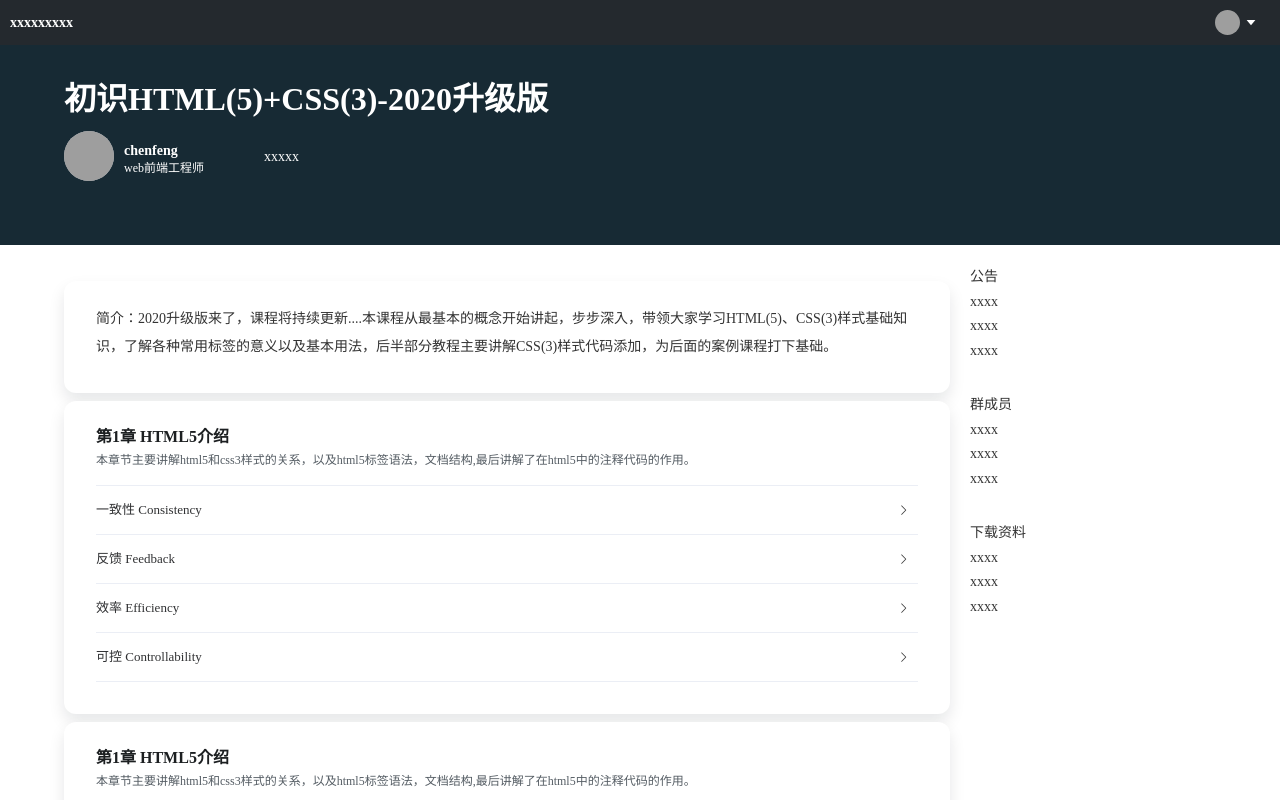
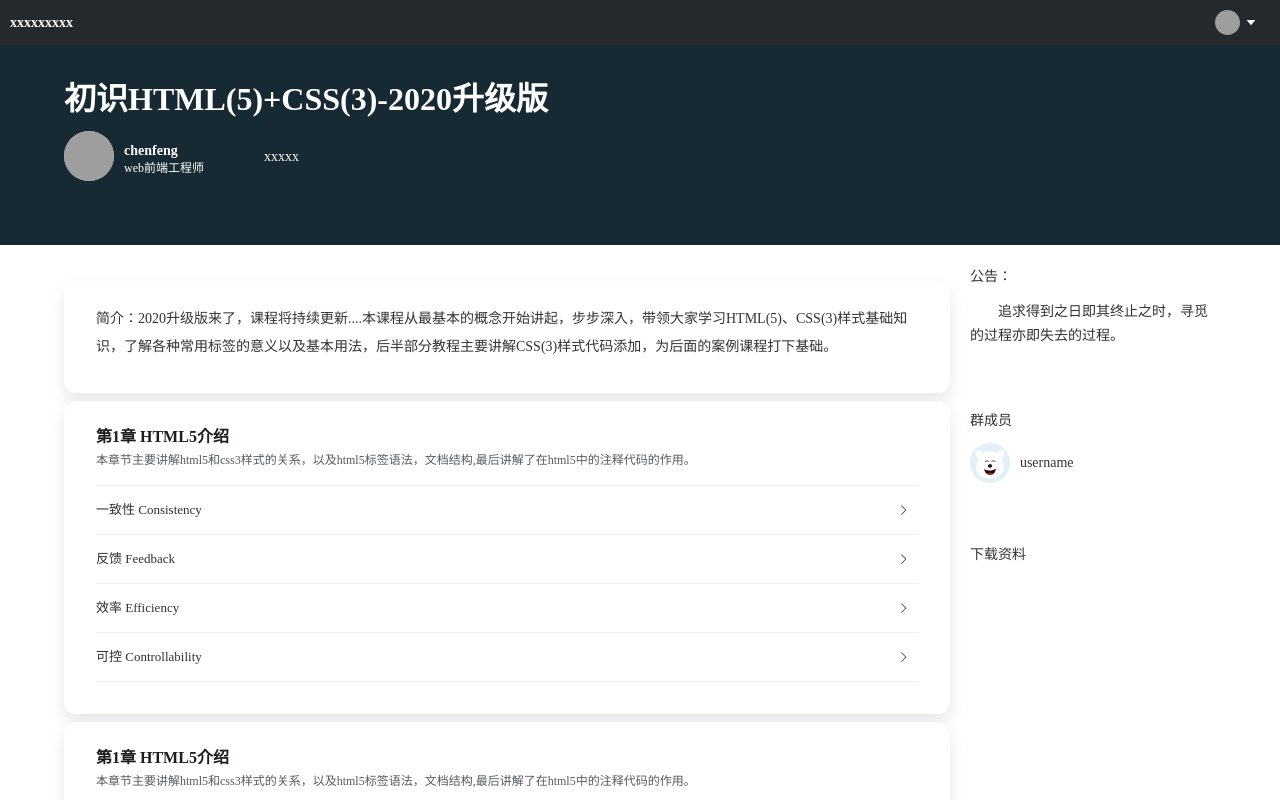
Before and after one commit to LangJin/TguStudyCenter, a Vue app: page /classLearn in a window 1280 px wide. Shown: the top 800 px of the page. Built offline with nearby package versions, Linux system fonts and the light colour scheme; grey boxes are pictures that could not be loaded; a small style sheet from the web is missing; what vue-moment would draw is missing.

Commit message:
修改布局

```diff
--- a/src/views/classManage/classLearn.vue
+++ b/src/views/classManage/classLearn.vue
@@ -96,22 +96,21 @@
       </div>
       <div class="aside">
         <div class="aside_item">
-          <h4>公告</h4>
-          <div>xxxx</div>
-          <div>xxxx</div>
-          <div>xxxx</div>
+          <h4>公告：</h4>
+          <div style="text-indent: 2em;">追求得到之日即其终止之时，寻觅的过程亦即失去的过程。</div>
         </div>
         <div class="aside_item">
           <h4>群成员</h4>
-          <div>xxxx</div>
-          <div>xxxx</div>
-          <div>xxxx</div>
+          <div class="student">
+            <div class="avatar">
+              <img src="../../assets/images/default_photo.jpg" alt="">
+            </div>
+            <div class="stu_name">username</div>
+          </div>
         </div>
         <div class="aside_item">
           <h4>下载资料</h4>
-          <div>xxxx</div>
-          <div>xxxx</div>
-          <div>xxxx</div>
+          <div class="download_data"></div>
         </div>
       </div>
     </div>
@@ -242,7 +241,29 @@ export default {
       margin-left: 20px;
 
       .aside_item {
-        margin: 20px 0 30px 0;
+        margin: 20px 0 60px 0;
+        h4 {
+          margin-bottom: 10px;
+        }
+        .student {
+          display: flex;
+          align-items: center;
+          line-height: 16px;
+
+          .avatar{
+            width: 40px;
+            height: 40px;
+            img{
+              width: 100%;
+              height: 100%;
+              border-radius: 50%;
+            }
+          }
+          .stu_name {
+            display: flex;
+            margin-left: 10px;
+          }
+        }
       }
     }
   }
```
Also changed, not shown: src/assets/images/default_photo.jpg (renamed from src/assets/images/default_photo.gif).
